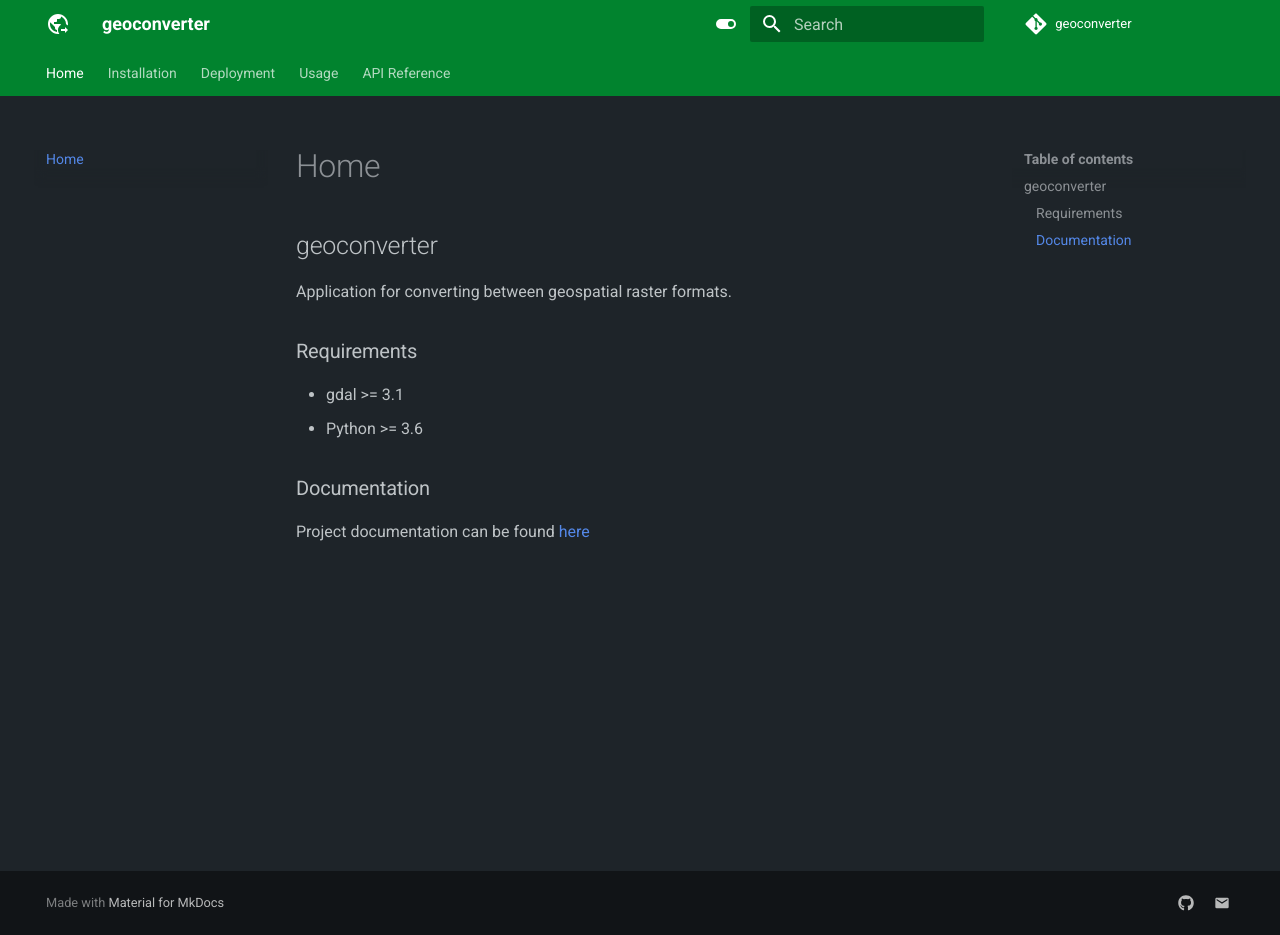
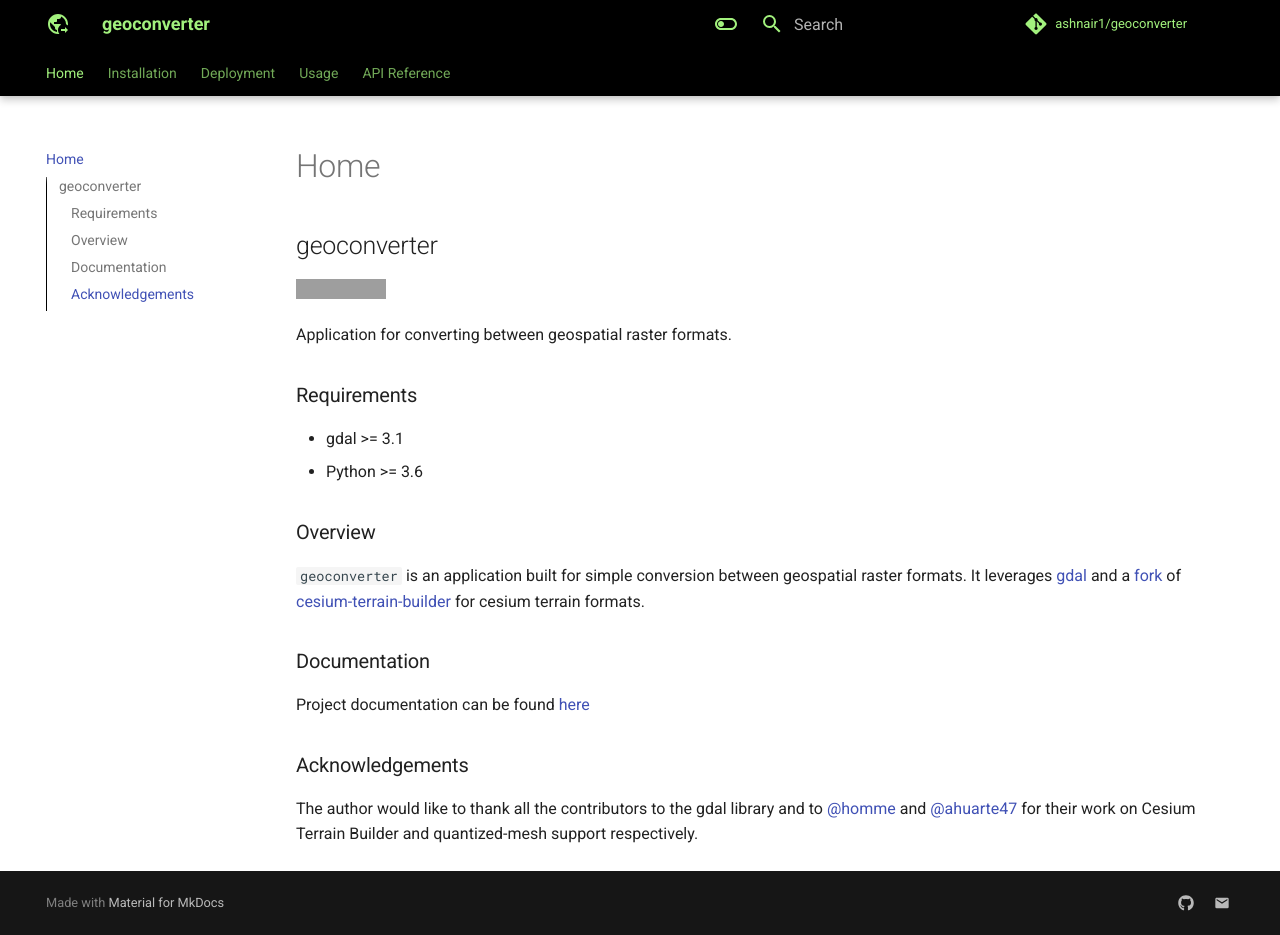
Before and after one commit to ashnair1/geoconverter, an MkDocs documentation site: the page built from docs/index.md, in a window 1280 px wide and 935 px high. Built offline with MkDocs 1.6.1 and Material for MkDocs 9.7.7, drawn with Linux system fonts in a browser that asks for light colours; comment, search, counter and statistics services are not loaded; grey boxes are pictures that could not be loaded.

Commit message:
Update docs

```diff
--- a/README.md
+++ b/README.md
@@ -7,5 +9,12 @@ Application for converting between geospatial raster formats.
 - gdal >= 3.1
 - Python >= 3.6
 
+## Overview
+`geoconverter` is an application built for simple conversion between geospatial raster formats. It leverages [gdal](https://gdal.org/) and a [fork](https://github.com/ahuarte47/cesium-terrain-builder) of [cesium-terrain-builder](https://github.com/geo-data/cesium-terrain-builder) for cesium terrain formats.
+
+
 ## Documentation
 Project documentation can be found [here](https://ashnair1.github.io/geoconverter/index)
+
+## Acknowledgements
+The author would like to thank all the contributors to the gdal library and to [@homme](https://github.com/homme) and [@ahuarte47](https://github.com/ahuarte47) for their work on Cesium Terrain Builder and quantized-mesh support respectively.
--- a/mkdocs.yml
+++ b/mkdocs.yml
@@ -1,6 +1,6 @@
 site_name: geoconverter
 repo_url: https://github.com/ashnair1/geoconverter
-repo_name: geoconverter
+repo_name: ashnair1/geoconverter
 use_directory_urls: False
 #strict: true
 
@@ -16,19 +16,23 @@ theme:
     - navigation.instant
     - navigation.sections
     - navigation.tabs
+    - navigation.tabs.sticky
+    - navigation.top
     - navigation.tracking
     - search.highlight
     - search.share
     - search.suggest
+    - toc.integrate
   palette:
+  - scheme: geo-light
+    toggle:
+      icon: material/toggle-switch-off-outline
+      name: Switch to dark mode
   - scheme: slate
     toggle:
       icon: material/toggle-switch
       name: Switch to light mode
-  - scheme: geo-light
-    toggle:
-      icon: material/toggle-switch-off-outline
-      name: Switch to dark mode
+
 extra_css:
   - stylesheets/extra.css
 
```
Also changed, not shown: other parts of README.md (+2 -0 lines).
